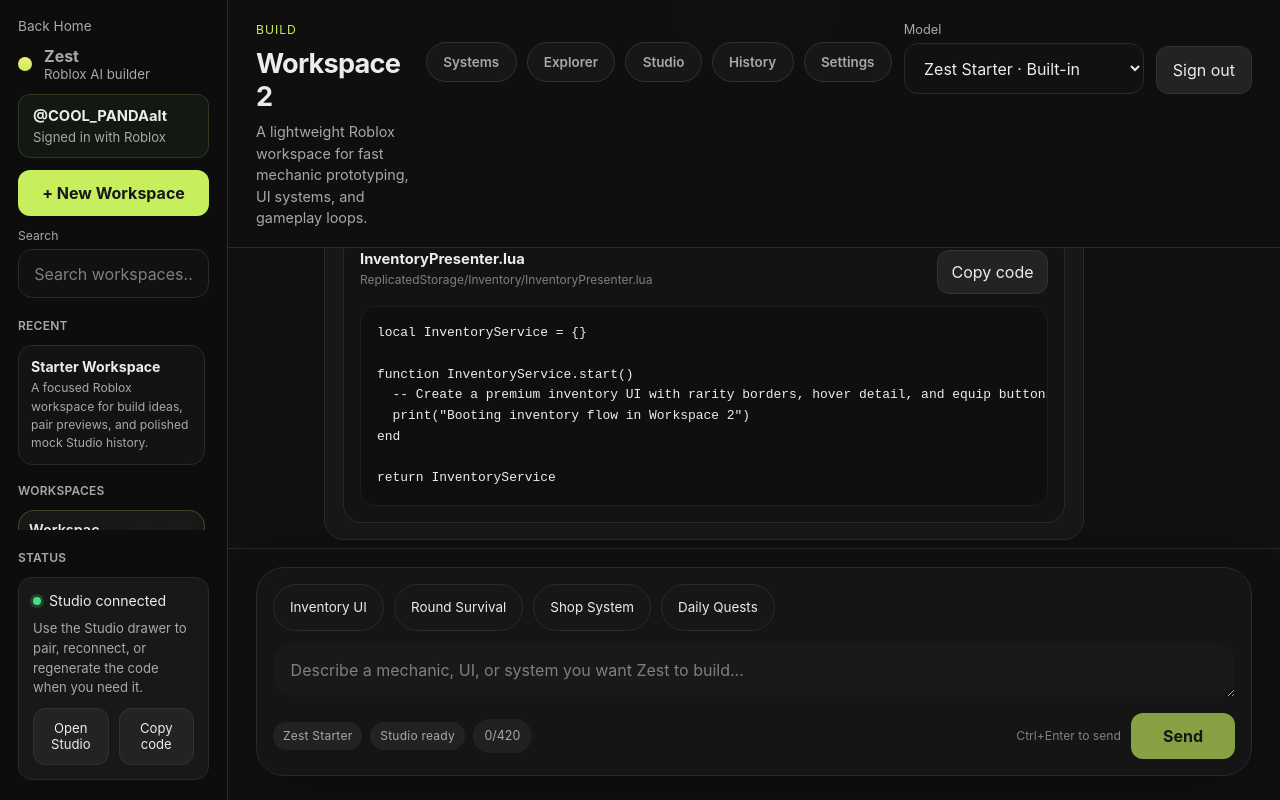
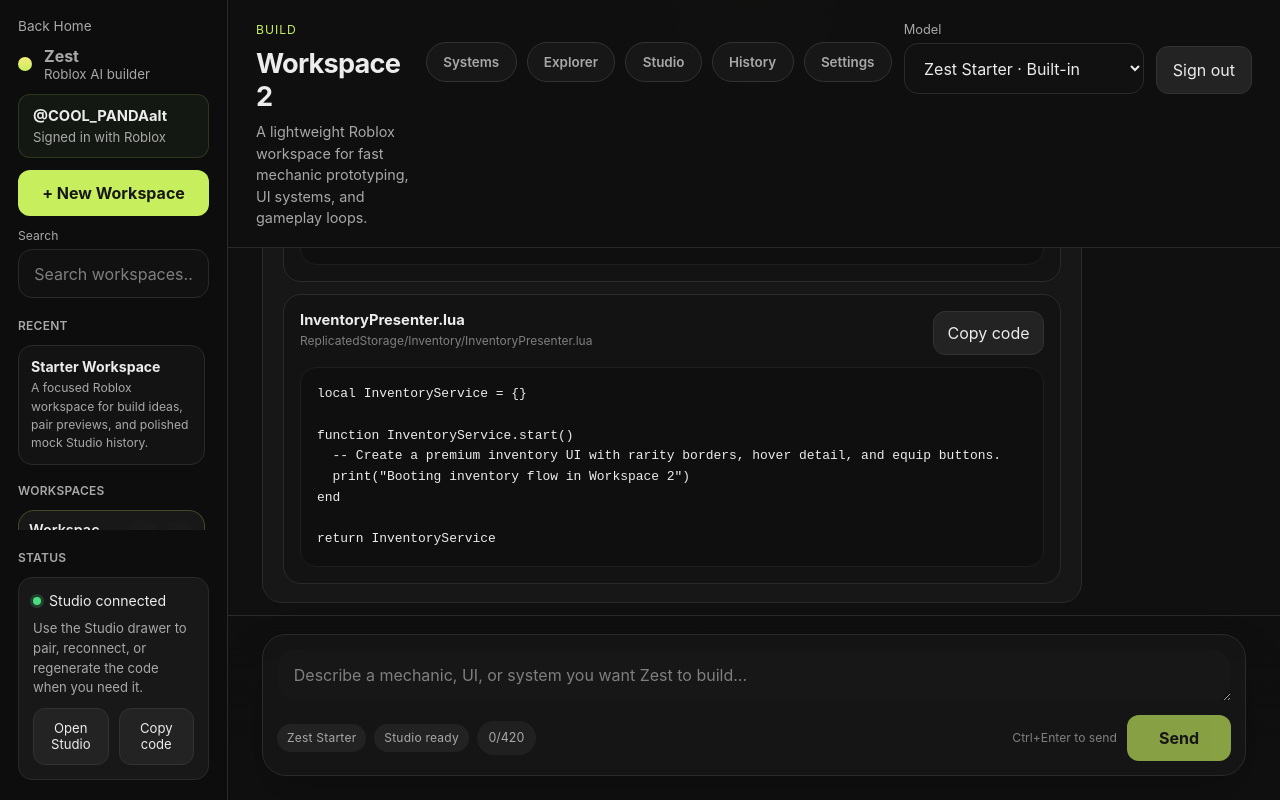
Before and after one commit to pandora814875/zest-studio, a React (Vite) app: page / in a window 1280 px wide. Built offline with nearby package versions, Linux system fonts and the light colour scheme.

Commit message:
Polish chat scrolling and composer immersion

```diff
--- a/src/components/prompt/PromptComposer.jsx
+++ b/src/components/prompt/PromptComposer.jsx
@@ -15,6 +15,7 @@
   promptError,
   copyFeedback,
   centered = false,
+  showSuggestions = true,
 }) {
   const textareaRef = useRef(null);
   useAutosizeTextarea(textareaRef, value);
@@ -36,6 +37,7 @@
       {promptError ? <div className="notice notice-error">{promptError}</div> : null}
       {copyFeedback ? <div className="notice notice-success">{copyFeedback}</div> : null}
       <div className={`composer-shell ${centered ? "composer-shell-centered" : ""}`}>
+        {showSuggestions ? (
           <div className="build-stage-suggestions composer-suggestion-row">
             {BUILD_STAGE_SHORTCUTS.map((shortcut) => (
               <button
@@ -48,6 +50,7 @@
               </button>
             ))}
           </div>
+        ) : null}
 
         <textarea
           ref={textareaRef}
--- a/src/components/workspace/WorkspaceShell.jsx
+++ b/src/components/workspace/WorkspaceShell.jsx
@@ -182,6 +182,7 @@
                   statusLabel={statusLabel}
                   promptError={ui.promptError}
                   copyFeedback={ui.copyFeedback}
+                  showSuggestions={false}
                 />
               </>
             ) : (
--- a/src/index.css
+++ b/src/index.css
@@ -102,6 +102,22 @@
   padding-right: 4px;
 }
 
+.sidebar-scroll-area,
+.chat-scroll,
+.mode-scroll,
+.drawer-stack {
+  scrollbar-width: none;
+  -ms-overflow-style: none;
+}
+
+.sidebar-scroll-area::-webkit-scrollbar,
+.chat-scroll::-webkit-scrollbar,
+.mode-scroll::-webkit-scrollbar,
+.drawer-stack::-webkit-scrollbar {
+  width: 0;
+  height: 0;
+}
+
 .sidebar-bottom { margin-top: 0; }
 
 .home-back-btn {
@@ -465,10 +481,12 @@
 
 .chat-scroll {
   overflow-y: auto;
-  padding: 28px;
+  padding: 40px 34px 10px;
   height: auto;
   min-height: 0;
+  scroll-behavior: smooth;
   overscroll-behavior: contain;
+  -webkit-overflow-scrolling: touch;
 }
 
 .mode-scroll {
@@ -476,14 +494,16 @@
   padding: 28px;
   height: auto;
   min-height: 0;
+  scroll-behavior: smooth;
   overscroll-behavior: contain;
+  -webkit-overflow-scrolling: touch;
 }
 
 .message-list {
   display: grid;
-  gap: 18px;
-  width: min(860px, 100%);
-  margin: 0 auto;
+  gap: 22px;
+  width: 100%;
+  margin: 0;
 }
 
 .message-row { display: flex; }
@@ -491,8 +511,8 @@
 .message-row-assistant { justify-content: flex-start; }
 
 .message-bubble {
-  max-width: min(760px, 100%);
-  padding: 16px 18px;
+  max-width: min(820px, 100%);
+  padding: 18px 20px;
   border-radius: 16px;
 }
 
@@ -1107,14 +1127,14 @@
 .chat-scroll-stage {
   display: grid;
   align-items: center;
-  padding: 32px 28px 24px;
+  padding: 32px 34px 16px;
   min-height: 0;
   overflow-y: auto;
 }
 
 .build-stage,
 .thread-shell {
-  width: min(980px, 100%);
+  width: min(1040px, 100%);
   margin: 0 auto;
 }
 
@@ -1264,7 +1284,8 @@
 }
 
 .chat-scroll-thread {
-  padding: 28px 28px 8px;
+  padding: 32px 34px 12px;
+  scroll-padding-block-end: 160px;
 }
 
 .thread-shell {
@@ -1286,8 +1307,8 @@
 }
 
 .message-list {
-  width: min(860px, 100%);
-  margin: 0 auto;
+  width: 100%;
+  margin: 0;
 }
 
 .message-bubble {
@@ -1297,11 +1318,15 @@
 
 .message-bubble-user {
   background: #222222;
+  max-width: min(760px, 100%);
 }
 
 .composer-panel-docked {
-  padding: 18px 28px 24px;
-  background: transparent;
+  position: relative;
+  padding: 18px 34px 24px;
+  background:
+    linear-gradient(180deg, rgba(16, 16, 16, 0) 0%, rgba(16, 16, 16, 0.84) 26%, rgba(16, 16, 16, 0.98) 72%, #101010 100%);
+  backdrop-filter: blur(18px);
   flex-shrink: 0;
 }
 
@@ -1315,18 +1340,18 @@
 
 .composer-shell {
   width: 100%;
-  padding: 16px;
-  border-radius: 28px;
-  border: 1px solid var(--line);
-  background: #151515;
-  box-shadow: 0 24px 60px rgba(0, 0, 0, 0.22);
+  padding: 14px;
+  border-radius: 24px;
+  border: 1px solid var(--line);
+  background: rgba(21, 21, 21, 0.96);
+  box-shadow: 0 20px 46px rgba(0, 0, 0, 0.2);
 }
 
 .composer-shell textarea {
   border: 0;
   border-radius: 20px;
-  background: #191919;
-  padding: 1.05rem 1.1rem;
+  background: #171717;
+  padding: 1rem 1.05rem;
 }
 
 .composer-shell-centered textarea {
@@ -1334,7 +1359,7 @@
 }
 
 .composer-footer-clean {
-  margin-top: 12px;
+  margin-top: 10px;
 }
 
 .composer-send-button {
@@ -3118,6 +3143,13 @@
     flex-direction: column;
     align-items: flex-start;
   }
+
+  .chat-scroll,
+  .chat-scroll-thread,
+  .chat-scroll-stage,
+  .composer-panel-docked {
+    padding-inline: 22px;
+  }
 }
 
 @media (max-width: 720px) {
@@ -3152,6 +3184,11 @@
     justify-content: flex-end;
   }
 
+  .message-bubble,
+  .message-bubble-user {
+    max-width: 100%;
+  }
+
   .studio-pair-code-card strong {
     font-size: 0.92rem;
     letter-spacing: 0.1em;
```
Lines whose indentation alone changed are shown as unchanged.
